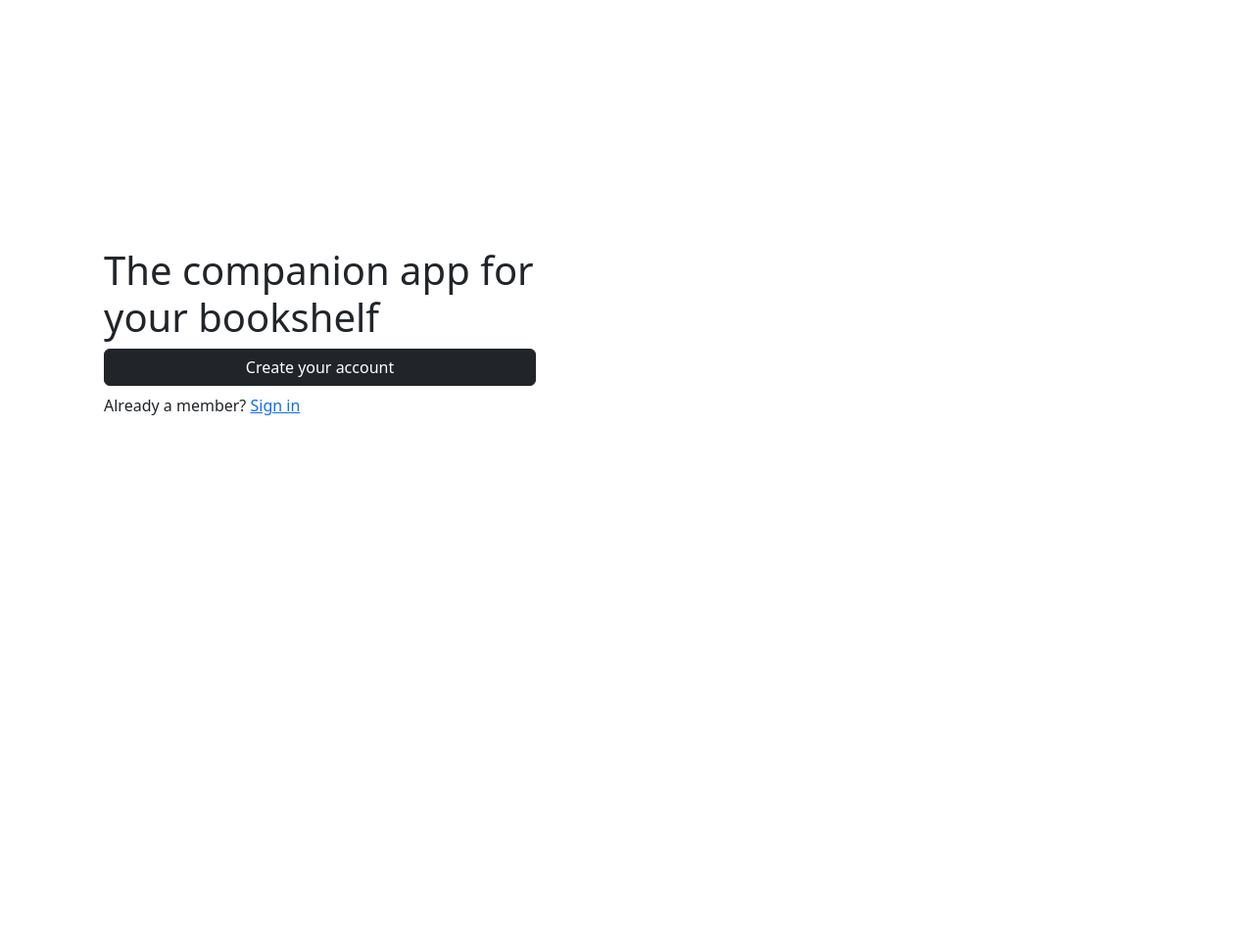
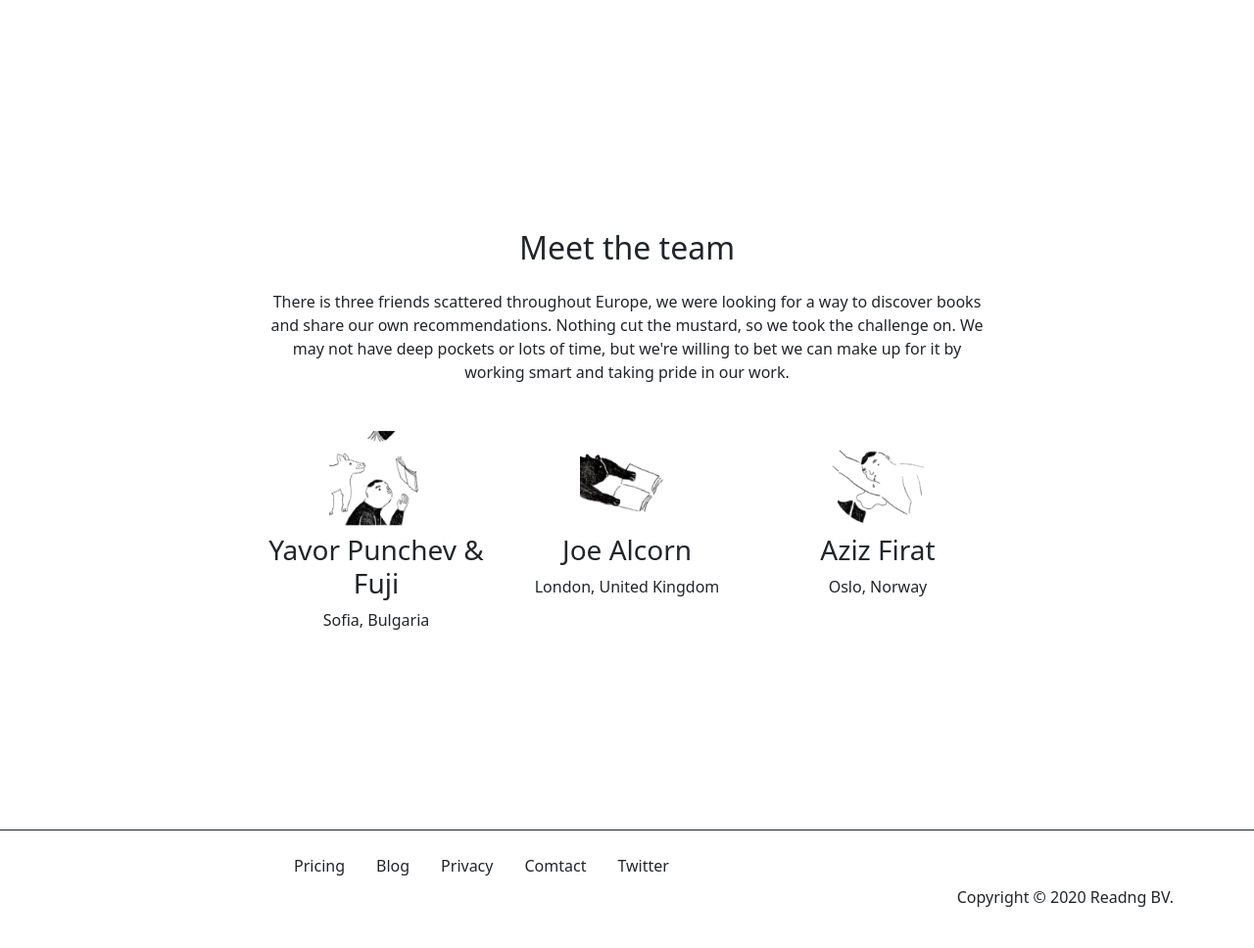
Before and after one commit to kuroch73/classviews, a Django app: template classviewshome/templates/classviewshome/home.html in a window 1280 px wide. Shown: the part 874-1842 px from the top of the page at 98% size. Before the commit the page ends 1298 px from the top, so only its background shows below. Run offline with Django 3.2, Linux system fonts and the light colour scheme; the template is opened without the code that fills it, so the values that code supplies are empty.

Commit message:
footer undo

```diff
--- a/classviewshome/templates/classviewshome/home.html
+++ b/classviewshome/templates/classviewshome/home.html
@@ -1,21 +1,43 @@
 {% extends "base.html" %}
 {% block content %}
+{% load static %}
 <section class="hero vh-100">
     <div class="container d-flex align-items-center h-75">
         <div class="col-12 col-sm-8 col-lg-5 ps-0 ps-md-2 ps-lg-4">
-        <h1 class="mb-2">The companion app for your bookshelf</h1>
+            <h1 class="mb-2">The companion app for your bookshelf</h1>
             <a href="{% url 'register' %}" class="w-100 w-md-50 btn btn-dark mb-2"> Create your account </a>
             <p>Already a member? <a href="{% url 'login' %}">Sign in</a> </p>
+        </div>
     </div>
+</section>
+
+<section>
+    <div class="container d-flex align-items-center justify-content-center text-center vh-100">
+        <div class="col-12 col-md-10 col-lg-8">
+            <h2 class="mb-4"> Meet the team </h2>
+            <p class="mb-5">There is three friends scattered throughout Europe, we were looking for a way to discover books and
+                share our own recommendations. Nothing cut the mustard, so we took the challenge on. We may not have
+                deep pockets or lots of time, but we're willing to bet we can make up for it by working smart and taking
+                pride in our work.</p>
+            <div class="row">
+                <div class="col-12 col-sm-4 col-lg-4">
+                    <img class="mb-2 col-2 col-sm-5" src="{% static 'img/Rectangle.png' %}">
+                    <h3> Yavor Punchev & Fuji</h3>
+                    <p> Sofia, Bulgaria</p>
+                </div>
+                <div class="col-12 col-sm-4 col-lg-4">
+                    <img class="mb-2 col-2 col-sm-5" src="{% static 'img/Rectangle (1).png' %}">
+                    <h3>Joe Alcorn</h3>
+                    <p> London, United Kingdom</p>
+                </div>
+                <div class="col-12 col-sm-4 col-lg-4">
+                    <img class="mb-2 col-2 col-sm-5" src="{% static 'img/Rectangle (2).png' %}">
+                    <h3> Aziz Firat</h3>
+                    <p> Oslo, Norway</p>
+                </div>
+            </div>
+        </div>
     </div>
- </section>
-<section class="hero vh-100">
-    <div class="container d-flex align-items-center h-75">
-        <div class="col-12 col-sm-8 col-lg-5 ps-0 ps-md-2 ps-lg-4">
-        <h1 class="mb-2">The companion app for your bookshelf</h1>
-            <a href="{% url 'register' %}" class="w-100 w-md-50 btn btn-dark mb-2"> Create your account </a>
-            <p>Already a member? <a href="{% url 'login' %}">Sign in</a> </p>
-    </div>
-    </div>
- </section>
+
+</section>
 {% endblock content %}
--- a/templates/footer.html
+++ b/templates/footer.html
@@ -0,0 +1,28 @@
+<footer class="mb-2 py-3 border-top border-dark">
+    <div class="container">
+
+        <div class="row">
+            <ul class="nav w-75 fs-12 d-flex justify-content-center">
+                <li class="nav-item">
+                    <a class="nav-link text-dark">Pricing</a>
+                </li>
+                <li class="nav-item">
+                    <a class="nav-link text-dark">Blog</a>
+                </li>
+                <li class="nav-item">
+                    <a class="nav-link text-dark">Privacy</a>
+                </li>
+
+            <li class="nav-item">
+                <a class="nav-link text-dark">Comtact</a>
+            </li>
+            <li class="nav-item">
+                <a class="nav-link text-dark">Twitter</a>
+            </li>
+            </ul>
+            <div class="col-12 d-flex justify-content-end">
+            <p class="h-75" >Copyright © 2020 Readng BV.</p>
+        </div>
+        </div>
+    </div>
+</header>
```
Also changed, not shown: classviews/settings.py (+6 -3 lines), static/img/Rectangle (1).png (added), static/img/Rectangle (2).png (added), static/img/Rectangle.png (added).
